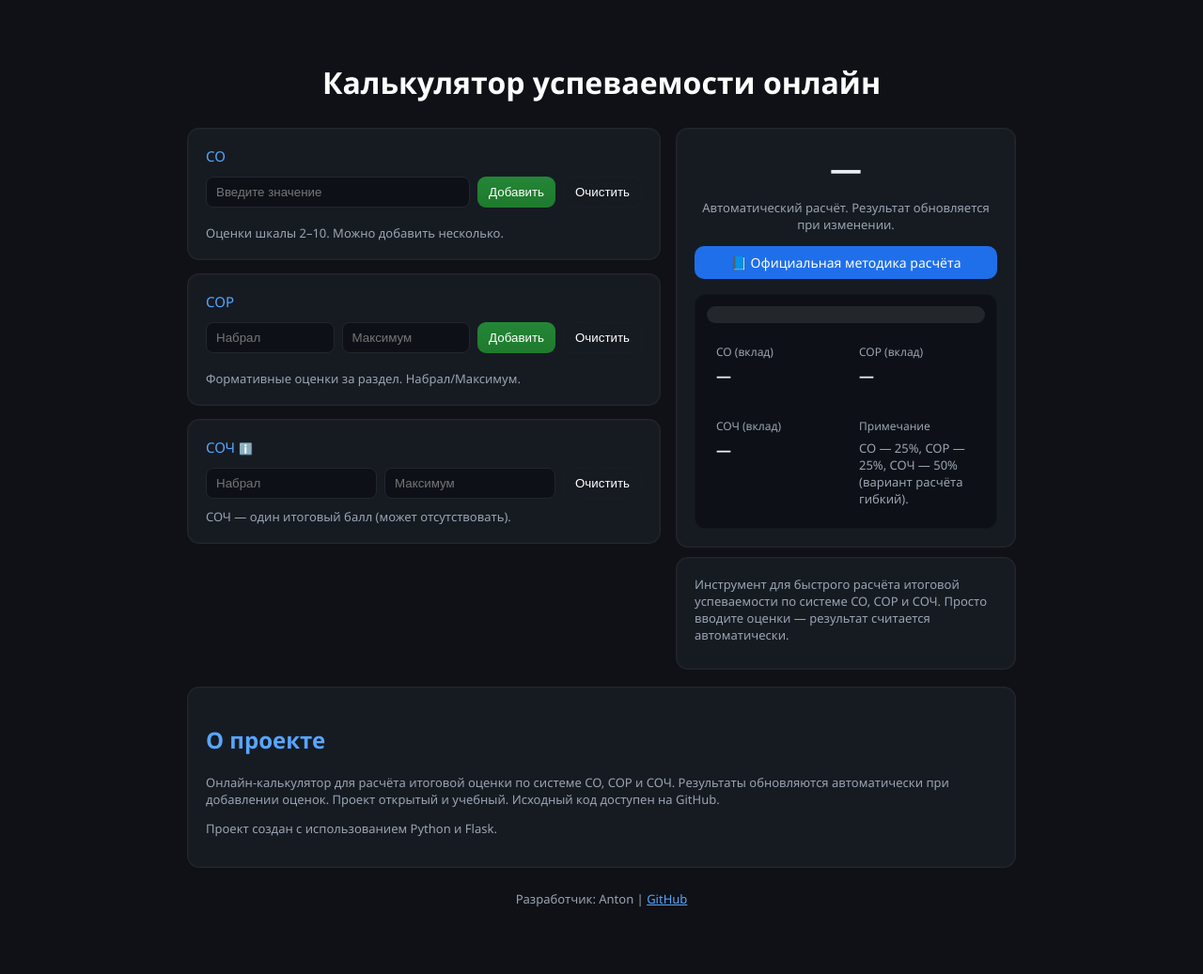
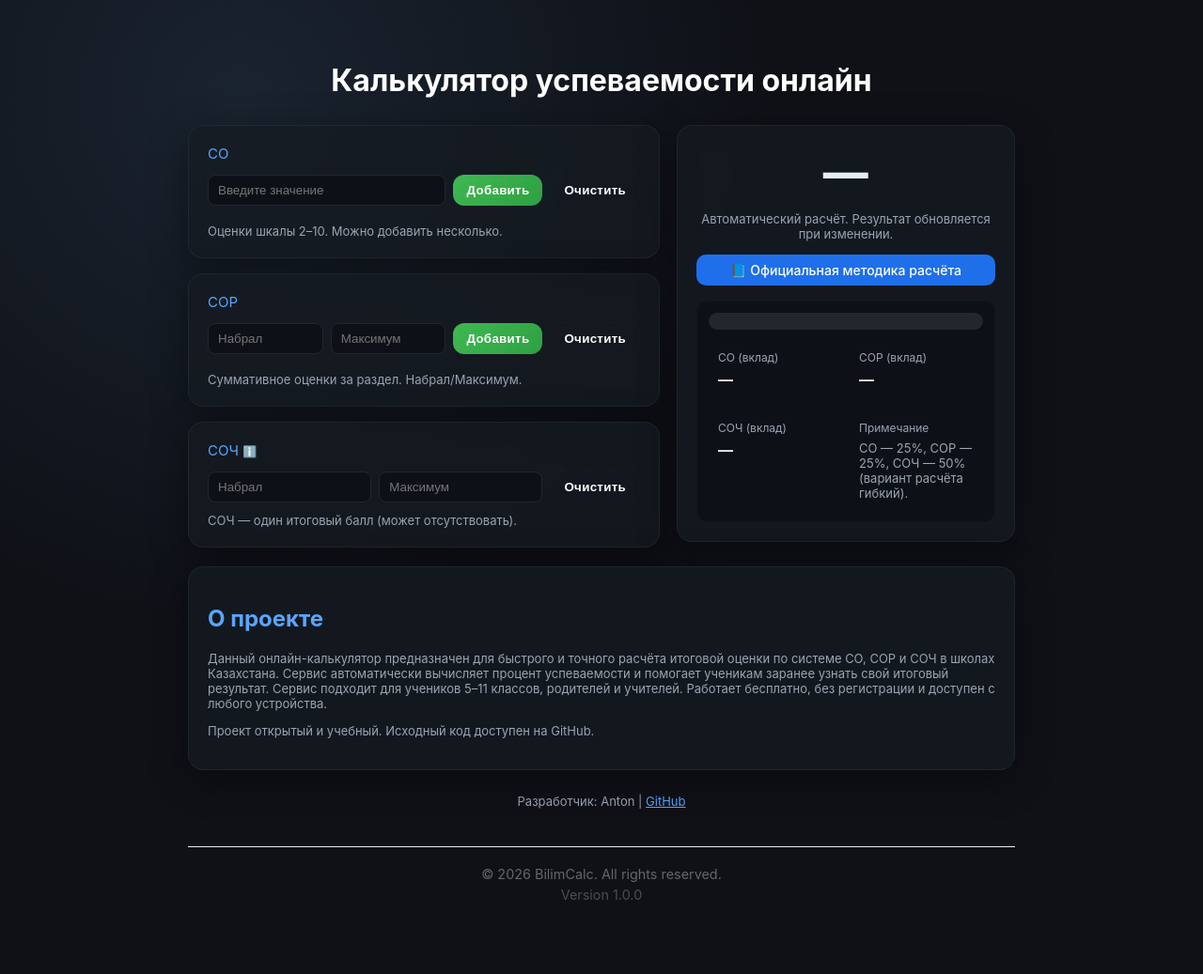
Before and after one commit to antonbogdan165/grade-calculator, a Flask app: page / in a window 1280 px wide. Shown: the whole page at 94% size. Before the commit the page ends 965 px from the top, so only its background shows below. Run offline with Flask 3, Linux system fonts and the light colour scheme.

Commit message:
modified:   __pycache__/app.cpython-311.pyc modified:   app.py modified:   static/css/style.css modified:   static/js/main.js modified:   static/robots.txt modified:   static/sitemap.xml modified:   templates/index.html

```diff
--- a/app.py
+++ b/app.py
@@ -26,3 +26,7 @@ def calculate():
         "total_soch": parts[2],
         "final_result": final_result
     })
+
+
+if __name__ == '__main__':
+    app.run(debug=True)
--- a/static/css/style.css
+++ b/static/css/style.css
@@ -12,41 +12,11 @@
 *{box-sizing:border-box}
 body {
     margin: 0;
-    font-family: "Segoe UI", Roboto, Arial, sans-serif;
-    background: var(--bg);
+    font-family: "Inter", "Segoe UI", Roboto, Arial, sans-serif;
+    background: radial-gradient(circle at 20% 10%, #1a2330 0%, #0f1117 40%),
+                radial-gradient(circle at 80% 90%, #16213a 0%, #0f1117 50%);
     color: #e6edf3;
-    -webkit-font-smoothing:antialiased;
-}
-.container{
-    max-width: 920px;
-    margin: 36px auto;
-    padding: 20px;
-}
-h1{
-    text-align:center;
-    margin: 10px 0 28px;
-    font-weight:700;
-    color: #fff;
-}
-
-:root{
-    --bg: #0f1117;
-    --card: #161b22;
-    --muted: #9aa4b2;
-    --accent: #58a6ff;
-    --success: #2ea043;
-    --gread_success: #036315;
-    --warning: #d29922;
-    --danger: #da3633;
-    --glass: rgba(255,255,255,0.03);
-}
-*{box-sizing:border-box}
-body {
-    margin: 0;
-    font-family: "Segoe UI", Roboto, Arial, sans-serif;
-    background: var(--bg);
-    color: #e6edf3;
-    -webkit-font-smoothing:antialiased;
+    -webkit-font-smoothing: antialiased;
 }
 .container{
     max-width: 920px;
@@ -65,11 +35,19 @@ h1{
     gap: 18px;
 }
 .card{
-    background: var(--card);
-    padding: 18px;
-    border-radius: 12px;
-    box-shadow: 0 0 0 1px #23262b;
-    border: 1px solid rgba(255,255,255,0.02);
+    background: rgba(22, 27, 34, 0.75);
+    backdrop-filter: blur(12px);
+    -webkit-backdrop-filter: blur(12px);
+    padding: 20px;
+    border-radius: 16px;
+    border: 1px solid rgba(255,255,255,0.05);
+    box-shadow: 0 10px 40px rgba(0,0,0,0.4);
+    transition: transform .2s ease, box-shadow .2s ease;
+}
+
+.card:hover{
+    transform: translateY(-4px);
+    box-shadow: 0 18px 50px rgba(0,0,0,0.55);
 }
 .section-title{
     color: var(--accent);
@@ -93,13 +71,25 @@ input[type="number"]{
 }
 input[type="number"]:focus{ border-color: var(--accent) }
 .btn{
-    background: linear-gradient(180deg,#238636,#1f7a2d);
+    background: linear-gradient(135deg,#3fb950,#2ea043);
     color:white;
     border: none;
-    padding: 8px 12px;
-    border-radius: 9px;
+    padding: 9px 14px;
+    border-radius: 12px;
     cursor:pointer;
-    transition: transform .12s ease, box-shadow .12s ease;
+    font-weight:600;
+    letter-spacing:.3px;
+    transition: all .2s ease;
+    box-shadow: 0 0 0 rgba(0,0,0,0);
+}
+
+.btn:hover{
+    transform: translateY(-2px);
+    box-shadow: 0 8px 25px rgba(63,185,80,.35);
+}
+
+.btn:active{
+    transform: scale(.97);
 }
 .btn:hover{ transform: translateY(-2px); box-shadow:0 6px 18px rgba(0,0,0,0.4) }
 .btn.delete{
@@ -145,9 +135,29 @@ input[type="number"]:focus{ border-color: var(--accent) }
 /* right column UI */
 .result-big{
     text-align:center;
-    font-size:34px;
-    font-weight:700;
-    margin-bottom:10px;
+    font-size:48px;
+    font-weight:800;
+    margin-bottom:12px;
+    letter-spacing:.5px;
+    transition: color .3s ease, text-shadow .3s ease;
+}
+.result-danger{
+    color: var(--danger);
+    text-shadow: 0 0 20px rgba(218,54,51,.4);
+}
+.result-warning{
+    color: var(--warning);
+    text-shadow: 0 0 20px rgba(210,153,34,.4);
+}
+.result-good{
+    color: var(--success);
+    text-shadow: 0 0 20px rgba(46,160,67,.4);
+}
+.result-excellent{
+    color: var(--gread_success);
+    text-shadow:
+        0 0 15px rgba(3,99,21,.5),
+        0 0 40px rgba(3,99,21,.3);
 }
 .subtitle{
     text-align:center;
@@ -171,8 +181,8 @@ input[type="number"]:focus{ border-color: var(--accent) }
 .progress-fill{
     width:0%;
     height:100%;
-    background:var(--success);
-    transition: width .5s cubic-bezier(.2,.9,.25,1), background .25s ease;
+    background: linear-gradient(90deg,#2ea043,#3fb950,#58a6ff);
+    transition: width .6s cubic-bezier(.2,.9,.25,1);
 }
 .breakdown{
     display:grid;
--- a/static/js/main.js
+++ b/static/js/main.js
@@ -129,18 +129,44 @@ document.getElementById("sochMax").addEventListener("input", ()=>{
     saveState(); calculate();
 });
 
+function animatePercentage(element, start, end, duration = 500){
+
+    const startTime = performance.now();
+    const difference = end - start;
+
+    function update(currentTime){
+        const elapsed = currentTime - startTime;
+        const progress = Math.min(elapsed / duration, 1);
+
+        // ease-out
+        const eased = 1 - Math.pow(1 - progress, 3);
+
+        const current = start + difference * eased;
+
+        element.innerText = current.toFixed(2) + "%";
+
+        if(progress < 1){
+            requestAnimationFrame(update);
+        }
+    }
+
+    requestAnimationFrame(update);
+}
+
 /* ---------- calculate via backend ---------- */
 let pending = false;
+
 async function calculate(){
-    // throttle: avoid concurrent requests
     if(pending) return;
     pending = true;
+
     try {
         const sochDialed = Number(document.getElementById("sochDialed").value);
         const sochMax = Number(document.getElementById("sochMax").value);
+
         let soch = null;
         if(Number.isFinite(sochMax) && sochMax > 0){
-            soch = [Number(sochDialed||0), Number(sochMax)];
+            soch = [Number(sochDialed || 0), Number(sochMax)];
         }
 
         const response = await fetch("/calculate", {
@@ -148,9 +174,9 @@ async function calculate(){
             headers: {"Content-Type":"application/json"},
             body: JSON.stringify({ so, sors, soch })
         });
+
         const data = await response.json();
 
-        // update UI breakdown
         const finalEl = document.getElementById("finalResult");
         const fill = document.getElementById("progressFill");
 
@@ -159,30 +185,67 @@ async function calculate(){
         const totalSoch = data.total_soch;
         const final = data.final_result;
 
-        // breakdown values (show — when null)
-        document.getElementById("breakSo").innerText = totalSo !== null ? totalSo.toFixed(2) + "%" : "—";
-        document.getElementById("breakSors").innerText = totalSor !== null ? totalSor.toFixed(2) + "%" : "—";
-        document.getElementById("breakSoch").innerText = totalSoch !== null ? totalSoch.toFixed(2) + "%" : "—";
+        // --- breakdown ---
+        document.getElementById("breakSo").innerText =
+            totalSo !== null ? totalSo.toFixed(2) + "%" : "—";
 
-        document.getElementById("breakSoDetails").innerText = (Array.isArray(so) && so.length>0) ? `(${so.length} оценок)` : "";
-        document.getElementById("breakSorsDetails").innerText = (Array.isArray(sors) && sors.length>0) ? `(${sors.length} СОР)` : "";
-        document.getElementById("breakSochDetails").innerText = (totalSoch !== null) ? `макс ${document.getElementById("sochMax").value || 0}` : "";
+        document.getElementById("breakSors").innerText =
+            totalSor !== null ? totalSor.toFixed(2) + "%" : "—";
+
+        document.getElementById("breakSoch").innerText =
+            totalSoch !== null ? totalSoch.toFixed(2) + "%" : "—";
+
+        document.getElementById("breakSoDetails").innerText =
+            so.length ? `(${so.length} оценок)` : "";
+
+        document.getElementById("breakSorsDetails").innerText =
+            sors.length ? `(${sors.length} СОР)` : "";
+
+        document.getElementById("breakSochDetails").innerText =
+            totalSoch !== null ? `макс ${sochMax || 0}` : "";
+
+        // --- result color logic ---
+        finalEl.classList.remove(
+            "result-danger",
+            "result-warning",
+            "result-good",
+            "result-excellent"
+        );
 
         if(final !== null && final !== undefined){
+
             const pct = Number(final);
-            const pctStr = pct.toFixed(2) + "%";
-            finalEl.innerText = pctStr;
+            const currentText = finalEl.innerText.replace("%","") || "0";
+            const currentValue = parseFloat(currentText) || 0;
+
+            animatePercentage(finalEl, currentValue, pct, 500);
+
             fill.style.width = Math.min(Math.max(pct, 0), 100) + "%";
-            if(pct < 40) fill.style.background = "var(--danger)";
-            else if(pct < 65) fill.style.background = "var(--warning)";
-            else if(pct < 85) fill.style.background = "var(--success)";
-            else fill.style.background = "var(--gread_success)";
+
+            if(pct < 40){
+                finalEl.classList.add("result-danger");
+                fill.style.background = "var(--danger)";
+            }
+            else if(pct < 65){
+                finalEl.classList.add("result-warning");
+                fill.style.background = "var(--warning)";
+            }
+            else if(pct < 85){
+                finalEl.classList.add("result-good");
+                fill.style.background = "var(--success)";
+            }
+            else{
+                finalEl.classList.add("result-excellent");
+                fill.style.background = "var(--gread_success)";
+            }
+
         } else {
             finalEl.innerText = "—";
             fill.style.width = "0%";
         }
 
         saveState();
+
     } catch(e){
         console.error("calculate error", e);
     } finally {
@@ -273,3 +336,5 @@ premiumAutoJump(
     // small delay to let DOM settle then calculate
     setTimeout(()=> calculate(), 120);
 })();
+
+document.getElementById('year').textContent = new Date().getFullYear();
--- a/static/robots.txt
+++ b/static/robots.txt
@@ -1,4 +1,4 @@
 User-agent: *
 Allow: /
 
-Sitemap: https://antonbog.pythonanywhere.com/sitemap.xml
+Sitemap: https://bilimcalc.onrender.com/sitemap.xml
--- a/static/sitemap.xml
+++ b/static/sitemap.xml
@@ -1,7 +1,7 @@
 <?xml version="1.0" encoding="UTF-8"?>
 <urlset xmlns="http://www.sitemaps.org/schemas/sitemap/0.9">
    <url>
-      <loc>https://antonbog.pythonanywhere.com/</loc>
+      <loc>https://bilimcalc.onrender.com/</loc>
       <priority>1.0</priority>
    </url>
 </urlset>
--- a/templates/index.html
+++ b/templates/index.html
@@ -9,23 +9,22 @@
     <link rel="stylesheet" href="/static/css/style.css">
     <meta charset="utf-8">
     <title>Калькулятор СО, СОР, СОЧ онлайн — расчет итоговой оценки | Казахстан</title>
-    <meta name="description" content="Бесплатный онлайн калькулятор успеваемости. Рассчитайте СО, СОР и СОЧ автоматически. Удобно для учеников Казахстана.">
-    <meta property="og:title" content="Калькулятор успеваемости онлайн">
+    <meta name="description" content="Онлайн калькулятор СО, СОР и СОЧ для школ Казахстана. Быстрый расчёт итоговой оценки за четверть и процента успеваемости. Бесплатно и без регистрации.">    <meta property="og:title" content="Калькулятор успеваемости онлайн">
     <meta property="og:description" content="Быстрый расчет СО, СОР и СОЧ. Бесплатно и без регистрации.">
     <meta property="og:type" content="website">
-    <meta property="og:url" content="https://antonbog.pythonanywhere.com/">
+    <meta property="og:url" content="https://bilimcalc.onrender.com/">
     <meta name="viewport" content="width=device-width, initial-scale=1.0">
-    <link rel="canonical" href="https://antonbog.pythonanywhere.com/">
+    <link rel="canonical" href="https://bilimcalc.onrender.com/">
     <link rel="icon" type="image/x-icon" href="/static/favicon.ico">
     <meta property="og:site_name" content="Калькулятор СО СОР СОЧ">
-    <meta property="og:image" content="https://antonbog.pythonanywhere.com/static/preview.png">
+    <meta property="og:image" content="https://bilimcalc.onrender.com/static/preview.png">
     <meta name="theme-color" content="#0f1117">
     <script type="application/ld+json">
     {
     "@context": "https://schema.org",
     "@type": "WebSite",
     "name": "Калькулятор СО СОР СОЧ",
-    "url": "https://antonbog.pythonanywhere.com/",
+    "url": "https://bilimcalc.onrender.com/",
     "applicationCategory": "EducationalApplication",
     "operatingSystem": "All"
     }
@@ -64,7 +63,7 @@
                     <button class="btn ghost" id="clearSorsBtn">Очистить</button>
                 </div>
                 <div class="list" id="sorList"></div>
-                <div class="meta">Формативные оценки за раздел. Набрал/Максимум.</div>
+                <div class="meta">Суммативное оценки за раздел. Набрал/Максимум.</div>
             </div>
 
             <!-- СОЧ -->
@@ -130,23 +129,19 @@
 
             </div>
 
-            <div style="height:12px"></div>
-            <div class="card">
-                <div class="small">Инструмент для быстрого расчёта итоговой успеваемости по системе СО, СОР и СОЧ. Просто вводите оценки — результат считается автоматически.</div>
-                <div style="height:8px"></div>
-            </div>
         </div>
     </div>
     <div class="card" style="margin-top:20px">
     <h2 style="color:#58a6ff;">О проекте</h2>
     <p class="small">
-        Онлайн-калькулятор для расчёта итоговой оценки по системе СО, СОР и СОЧ.
-        Результаты обновляются автоматически при добавлении оценок.
-
-        Проект открытый и учебный. Исходный код доступен на GitHub.
+        Данный онлайн-калькулятор предназначен для быстрого и точного расчёта итоговой
+        оценки по системе СО, СОР и СОЧ в школах Казахстана. Сервис автоматически
+        вычисляет процент успеваемости и помогает ученикам заранее узнать свой итоговый результат.
+        Сервис подходит для учеников 5–11 классов, родителей и учителей.
+        Работает бесплатно, без регистрации и доступен с любого устройства.
     </p>
     <p class="small">
-        Проект создан с использованием Python и Flask.
+        Проект открытый и учебный. Исходный код доступен на GitHub.
     </p>
     </div>
     <div style="margin-top:25px; text-align:center;" class="small">
@@ -155,6 +150,10 @@
         GitHub
     </a>
     </div>
+<footer style="margin-top: 40px; padding: 20px 0; text-align: center; color: #666; font-size: 0.9em; border-top: 1px solid #eee;">
+    <div>© <span id="year">2026</span> BilimCalc. All rights reserved.</div>
+    <div style="margin-top: 5px; opacity: 0.7;">Version 1.0.0</div>
+</footer>
 </div>
 <script src="/static/js/main.js"></script>
 </body>
```
